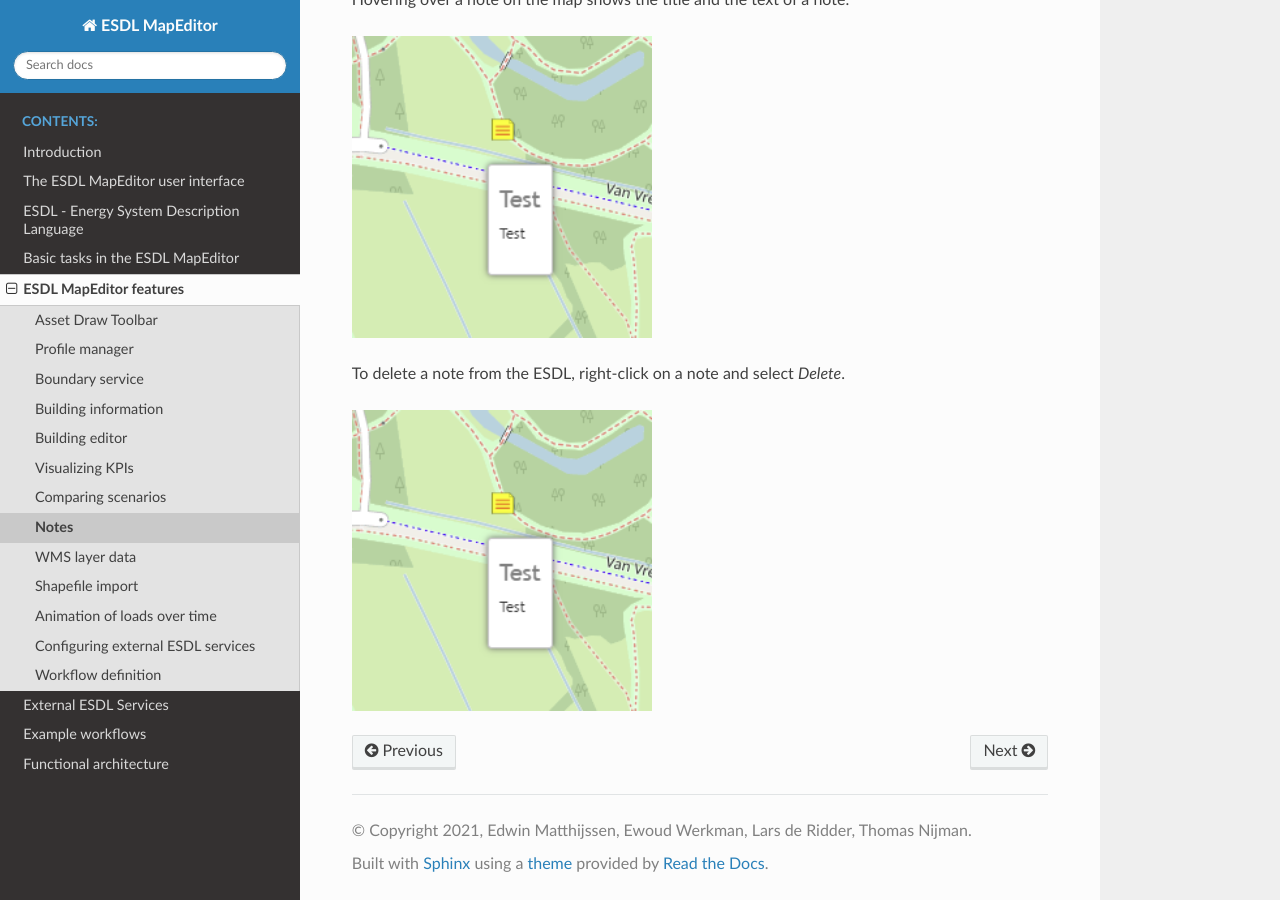
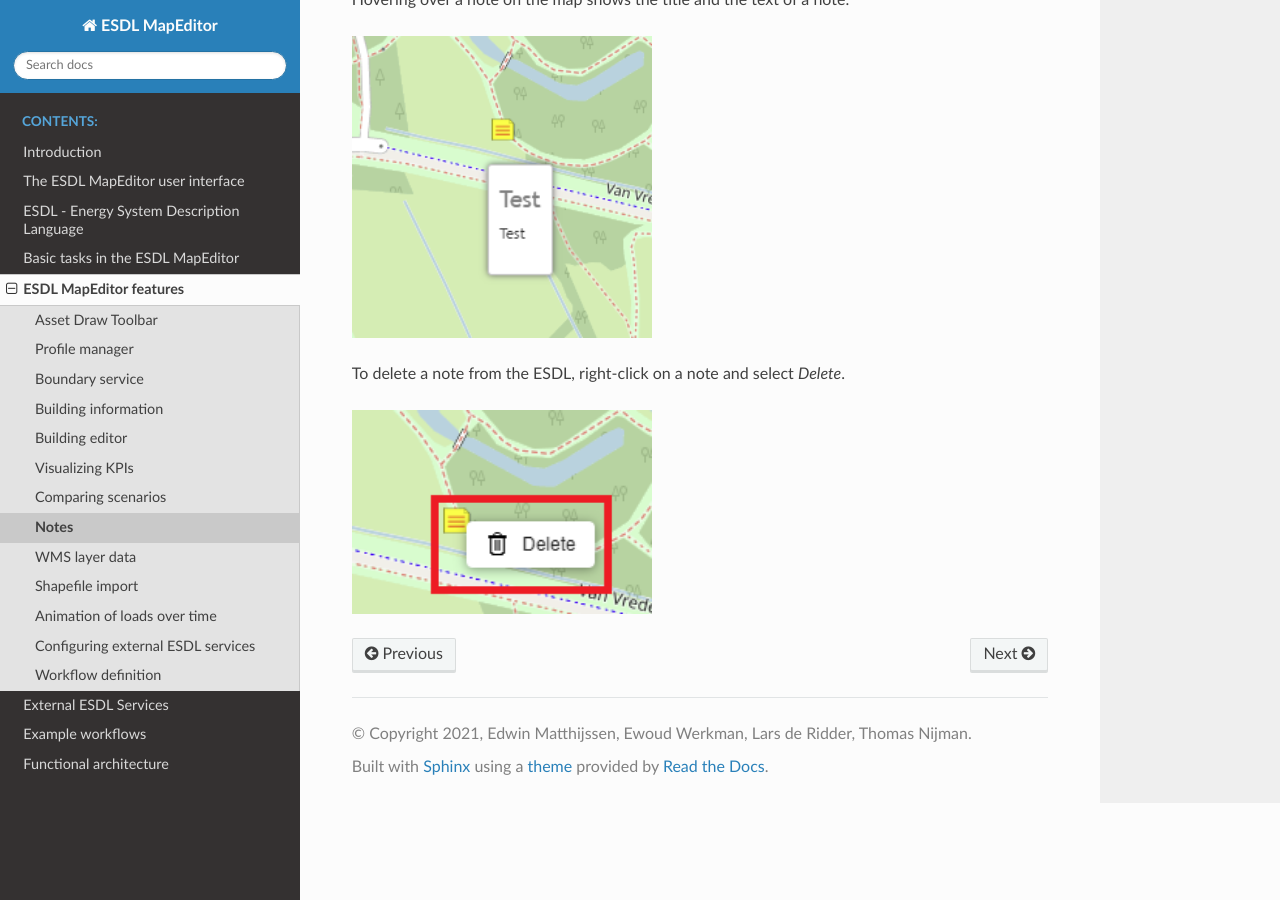
Before and after one commit to ESDLMapEditorESSIM/ESDLMapEditorDocumentation, a Sphinx documentation site: the page built from docs/source/features/notes.rst, in a window 1280 px wide and 900 px high, scrolled down 1486 px. Built offline with Sphinx 7.4.7 and the Read the Docs theme 2.0.0, drawn with Linux system fonts in a browser that asks for light colours.

Commit message:
Corrected notes3->notes4 image.

```diff
--- a/docs/source/features/notes.rst
+++ b/docs/source/features/notes.rst
@@ -23,6 +23,6 @@
 
 To delete a note from the ESDL, right-click on a note and select *Delete*.
 
-.. image:: images/notes3.png
+.. image:: images/notes4.png
   :width: 300
   :alt:
```
